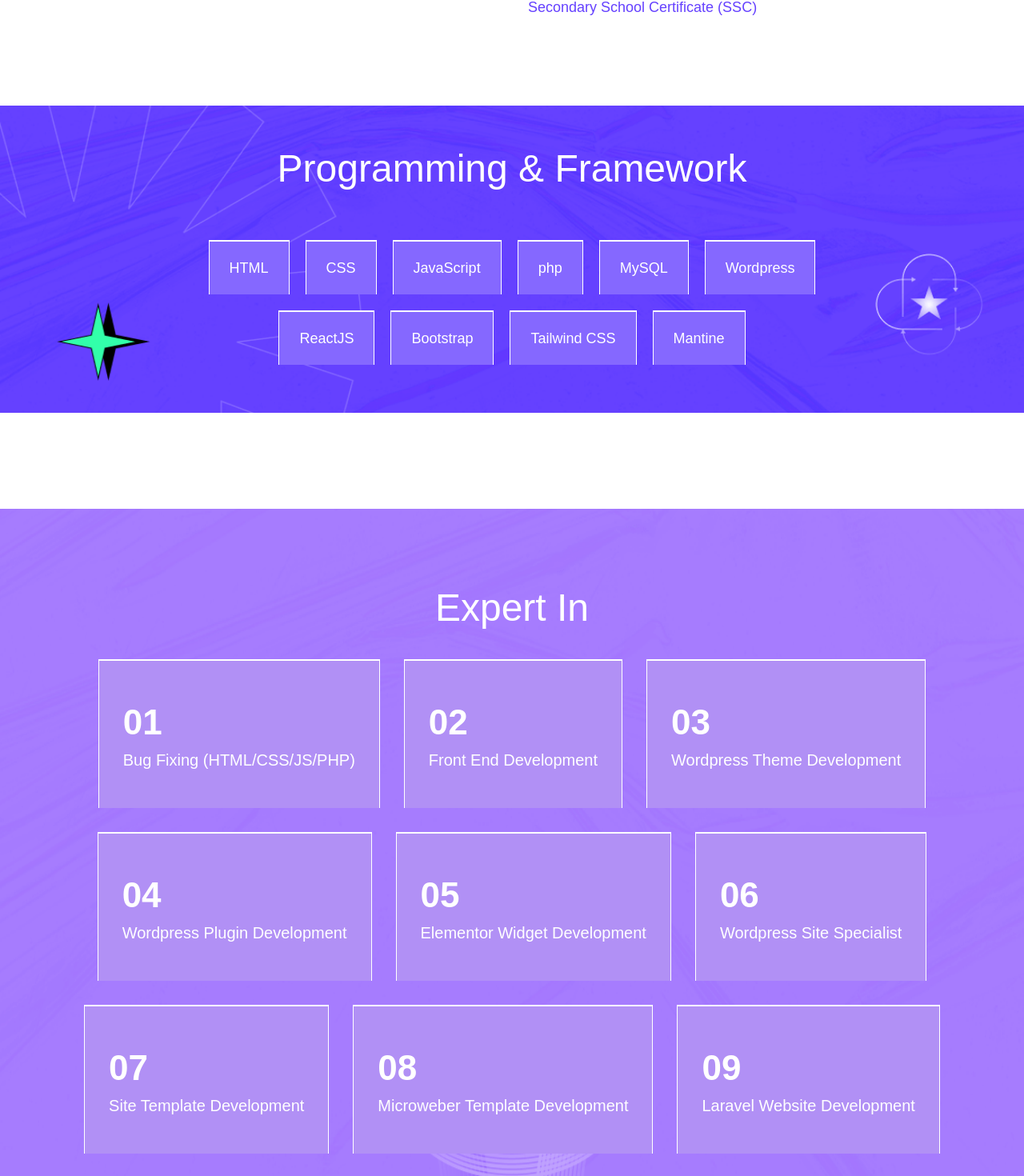
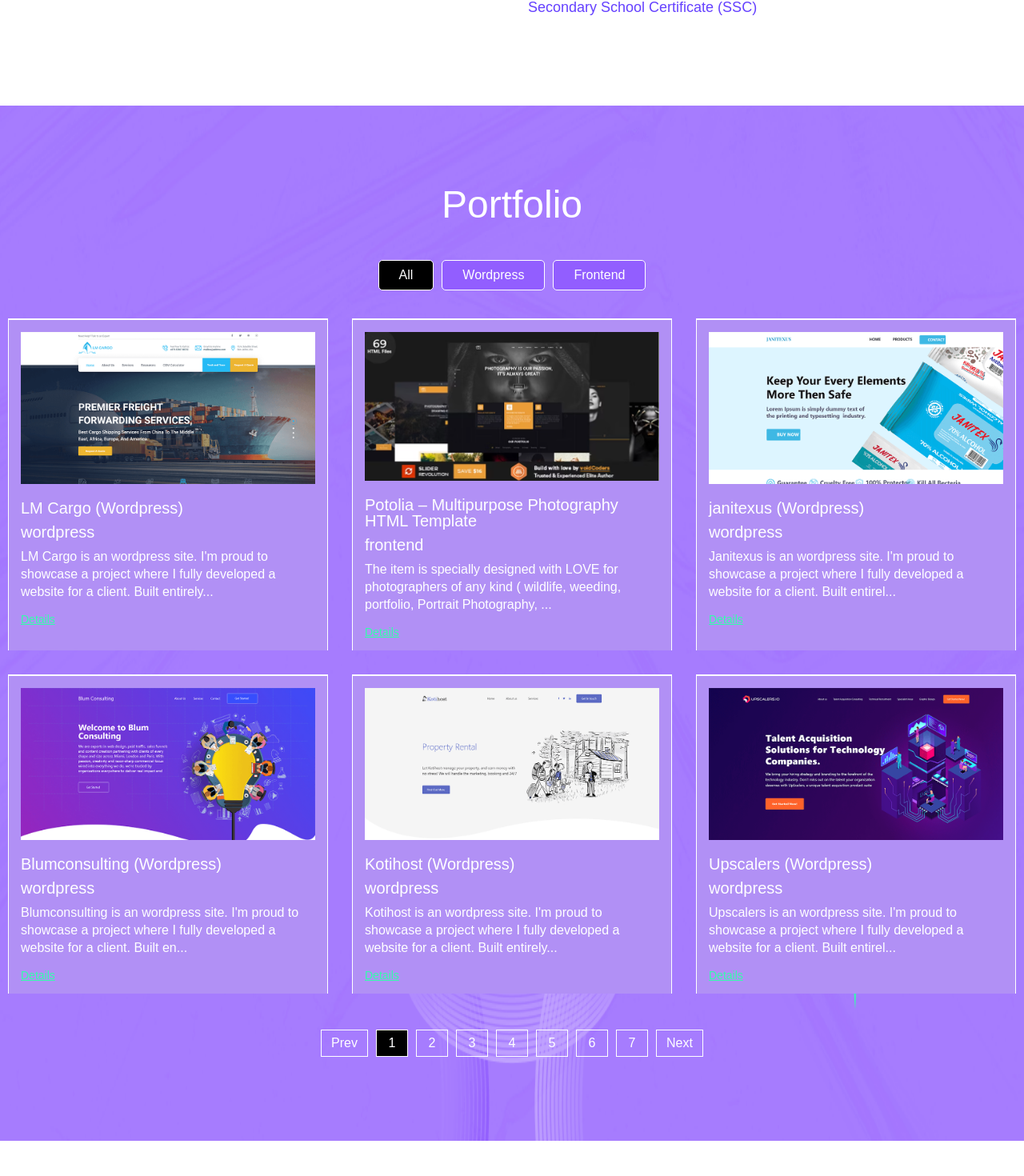
Before and after one commit to asamshahadat/asamshahadat.github.io, a React (Create React App) app: page / in a window 1280 px wide. Shown: the part 1933-3403 px from the top of the page at 80% size. Built offline with nearby package versions, Linux system fonts and the light colour scheme.

Commit message:
Portfolio Section Added On Homepage

```diff
--- a/src/components/MainPage.jsx
+++ b/src/components/MainPage.jsx
@@ -5,6 +5,7 @@
 import AcademicInfo from './sections/education/AcademicInfo';
 import Expert from './sections/expert/Expert';
 import Hero from './sections/hero/Hero';
+import Portfolio from './sections/portfolio/Portfolio';
 import Skill from './sections/skills/Skill';
 const MainPageContent = () => {
   return (
@@ -13,6 +14,7 @@
       <Hero/>
       <WhoIam/>
       <AcademicInfo/>
+      <Portfolio/>
       <Skill/>
       <Expert/>
       <Footer/>
--- a/src/components/layouts/Header.jsx
+++ b/src/components/layouts/Header.jsx
@@ -38,9 +38,12 @@
                         </Link>
                     </li>
                     <li className="nav-item">
-                        <NavLink  to="/portfolio" activeclassname="active" className="nav-links" onClick={handleClick} >
+                        {/* <NavLink  to="/portfolio" activeclassname="active" className="nav-links" onClick={handleClick} >
                             Portfolio
-                        </NavLink>
+                        </NavLink> */}
+                        <Link to="portfolio" smooth={true} duration={500} spy={true} className="nav-links" onClick={handleClick} activeClass="active">
+                            Portfolio
+                        </Link>
                     </li>
                     <li className="nav-item">
                         {/* <NavLink to="/contact" activeclassname="active" className="nav-links" onClick={handleClick} >
--- a/src/components/pages/PortfolioPage.jsx
+++ b/src/components/pages/PortfolioPage.jsx
@@ -7,7 +7,9 @@
   return (
     <>
       <Header/>
-      <Portfolio/>
+      <div className="portfolio-page-wrapper">
+        <Portfolio/>
+      </div>
       <Footer/>
     </>
   );
--- a/src/components/sections/portfolio/Portfolio.jsx
+++ b/src/components/sections/portfolio/Portfolio.jsx
@@ -10,7 +10,7 @@
   const [categories, setCategories] = useState([]);
   const [currentPage, setCurrentPage] = useState(1);
   //   const [itemsPerPage, setItemsPerPage] = useState(9);
-  const itemsPerPage = 9;
+  const itemsPerPage = 6;
   const [currentCategory, setCurrentCategory] = useState('All'); // New state for current category
 //   const portfolioCount = portfolioData.length;
   useEffect(() => {
@@ -65,7 +65,7 @@
   };
 
   return (
-    <div className="portfolio-area">
+    <div className="portfolio-area" id="portfolio">
       <img src={portfolioBg} className='portfolio-bg' alt="" />
       <div className="container">
         <div className="portfolio-title">
--- a/src/components/sections/portfolio/portfolio.css
+++ b/src/components/sections/portfolio/portfolio.css
@@ -1,6 +1,9 @@
+.portfolio-page-wrapper {
+    padding-top: 80px;
+}
 .portfolio-area {
     position: relative;
-    padding: 200px 0px 100px;
+    padding: 100px 10px;
     text-align: center;
 }
 
--- a/src/components/sections/skills/skill.css
+++ b/src/components/sections/skills/skill.css
@@ -1,11 +1,11 @@
 .skill-area {
     position: relative;
-    padding-bottom: 60px;
+    padding: 120px 10px;
 }
 
 .skills-wrapper {
     position: relative;
-    margin: 0px auto 60px;
+    margin: 0px auto;
 }
 
 .skills-wrapper img.skill-bg {
```
